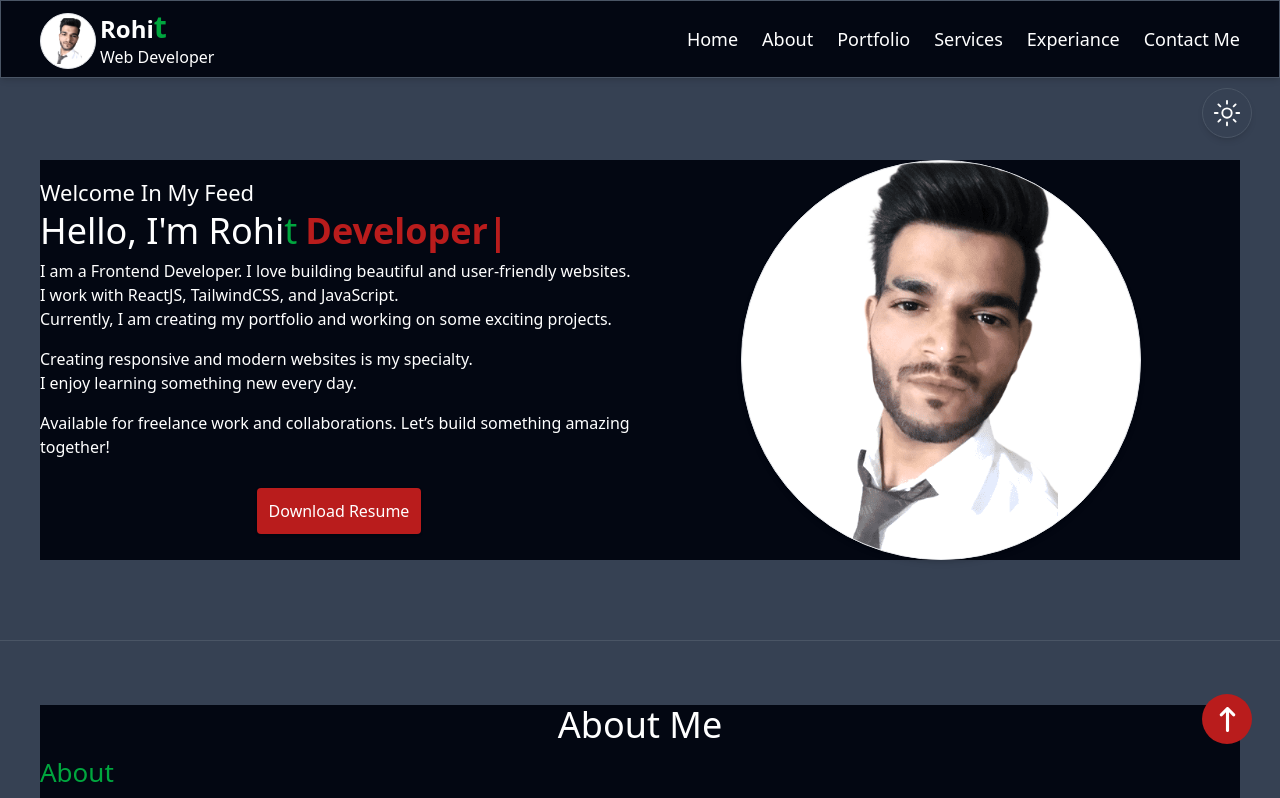
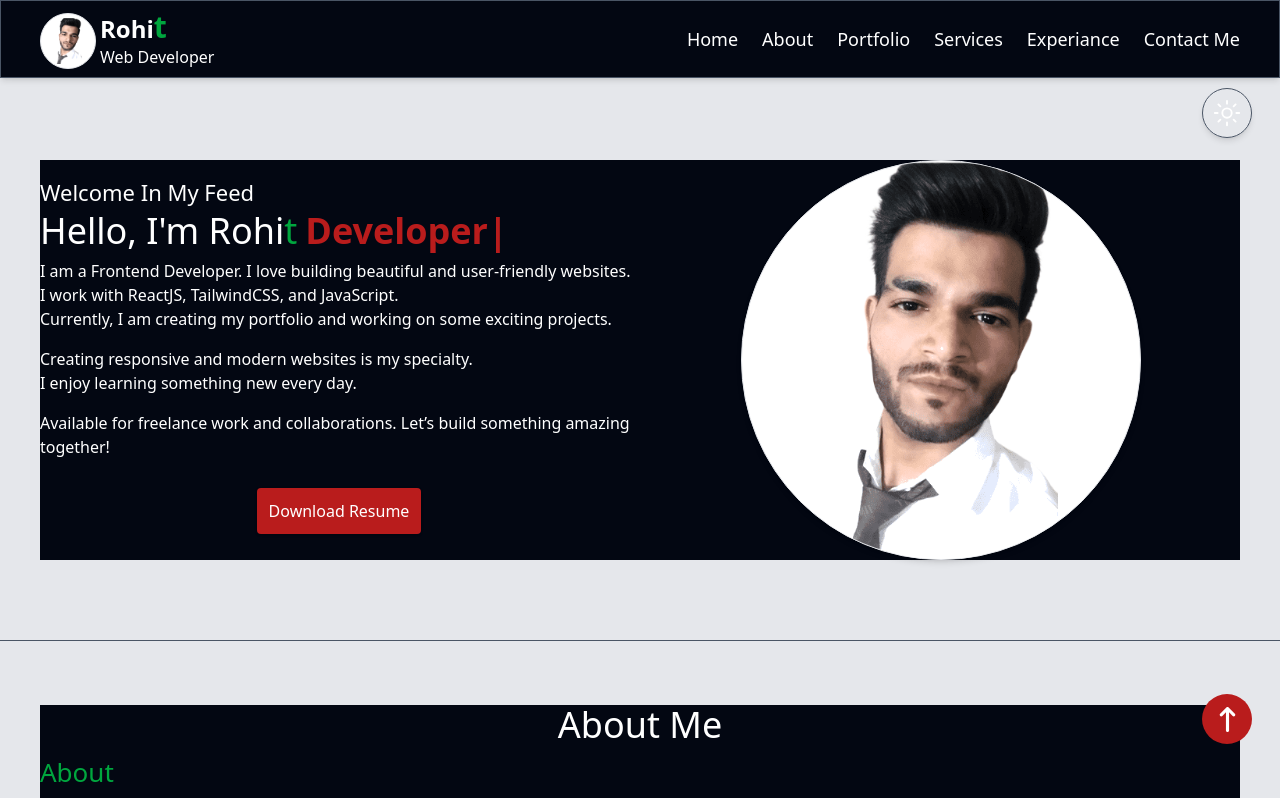
Before and after one commit to Rohitkashyp/portfolio-me-vercel, a React (Vite) app in the folder portfolio/: page / in a window 1280 px wide. Shown: the top 798 px of the page. Built offline with nearby package versions, Linux system fonts and the light colour scheme.

Commit message:
chnage stlye

```diff
--- a/portfolio/src/index.css
+++ b/portfolio/src/index.css
@@ -11,7 +11,7 @@ body{
 }
 
 .dark body{
-    @apply bg-gray-700
+    @apply bg-gray-200
 }
 
 html, body {
```
